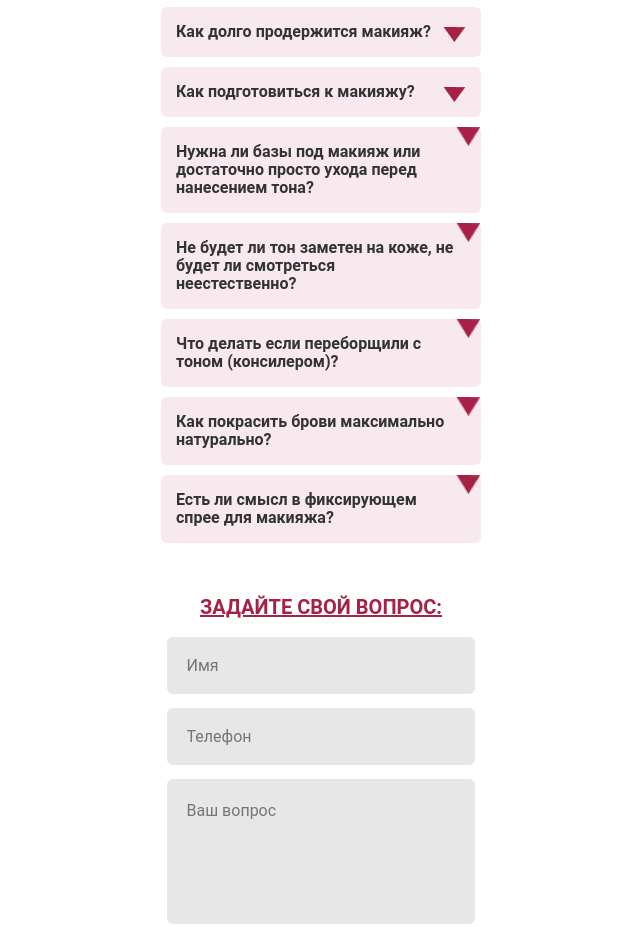
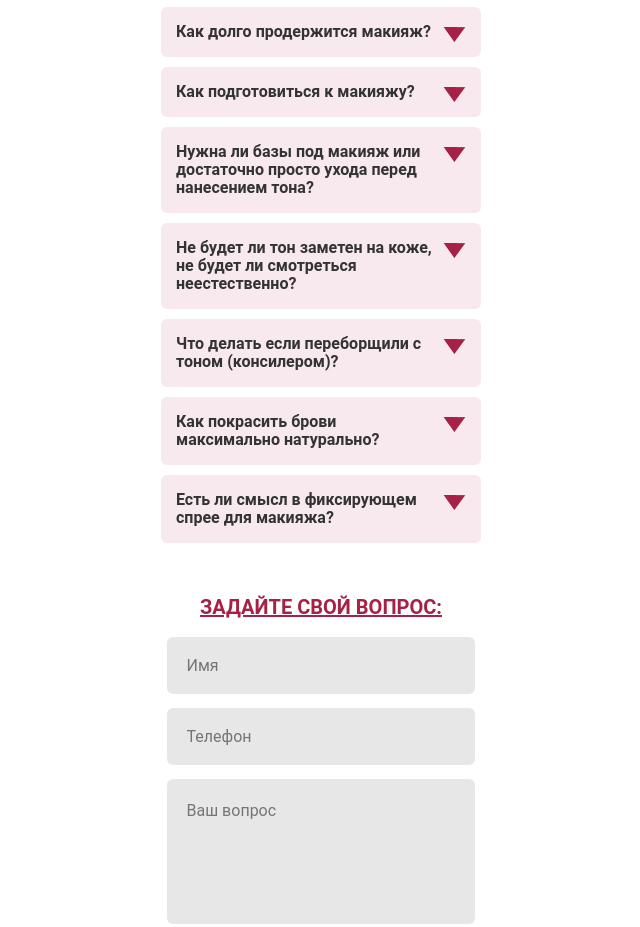
Before and after one commit to faramund21/Landing-Visazist.github.io, a plain HTML site: page index.html in a window 1280 px wide. Shown: the part 5443-6370 px from the top of the page, without its empty margins (319-959 px from the left). Drawn offline with Linux system fonts and the light colour scheme.

Commit message:
Выподающий список вопросs - обновил треугольники3

```diff
--- a/index.html
+++ b/index.html
@@ -401,49 +401,34 @@
             </details>
           </li>
           <li class="questions__item">
-            <div class="question-wrapper">
-              <h3 class="questions__question">Нужна ли базы под макияж или достаточно просто ухода перед нанесением тона?</h3>
-              <div class="questions__triangle">
-                <img src="img/triangle.png" width="25" height="20" alt="">
-              </div>
-            </div>
-            <p class="questions__answer visually-hidden">База нужна не всем. Есть универсальные средства 2 в 1 (уход и основа под макияж). Понять нужна ли вам база, можно после нанесения тонального средства. Например, если визуально вам хочется чего-то большего - скрыть расширенные поры, красноту, придать матовость, добавить сияния кожи - тогда следует использовать базу.</p>
+            <details class="question-wrapper">
+              <summary>Нужна ли базы под макияж или достаточно просто ухода перед нанесением тона?</summary>
+              <p class="questions__answer">База нужна не всем. Есть универсальные средства 2 в 1 (уход и основа под макияж). Понять нужна ли вам база, можно после нанесения тонального средства. Например, если визуально вам хочется чего-то большего - скрыть расширенные поры, красноту, придать матовость, добавить сияния кожи - тогда следует использовать базу.</p>
+            </details>
           </li>
           <li class="questions__item">
-            <div class="question-wrapper">
-              <h3 class="questions__question">Не будет ли тон заметен на коже, не будет ли смотреться неестественно?</h3>
-              <div class="questions__triangle">
-                <img src="img/triangle.png" width="25" height="20" alt="">
-              </div>
-            </div>
-            <p class="questions__answer visually-hidden">Не будет! Если кожа правильно подготовлена перед нанесением макияжа и верно подобран тон с учетом типа и состояния кожи.</p>
+            <details class="question-wrapper">
+              <summary>Не будет ли тон заметен на коже, не будет ли смотреться неестественно?</summary>
+              <p class="questions__answer">Не будет! Если кожа правильно подготовлена перед нанесением макияжа и верно подобран тон с учетом типа и состояния кожи.</p>
+            </details>
           </li>
           <li class="questions__item">
-            <div class="question-wrapper">
-              <h3 class="questions__question">Что делать если переборщили с тоном (консилером)?</h3>
-              <div class="questions__triangle">
-                <img src="img/triangle.png" width="25" height="20" alt="">
-              </div>
-            </div>
-            <p class="questions__answer visually-hidden">Если переборщили с тоном - можно взять спонж для тона или сухую кисть для нанесения тона, промакнуть излишки тонального крема (консилера) или воспользоваться ватной палочкой и подкручивающими движениями пройтись по той зоне, где необходимо убрать излишки средства.</p>
+            <details class="question-wrapper">
+              <summary>Что делать если переборщили с тоном (консилером)?</summary>
+              <p class="questions__answer">Если переборщили с тоном - можно взять спонж для тона или сухую кисть для нанесения тона, промакнуть излишки тонального крема (консилера) или воспользоваться ватной палочкой и подкручивающими движениями пройтись по той зоне, где необходимо убрать излишки средства.</p>
+            </details>
           </li>
           <li class="questions__item">
-            <div class="question-wrapper">
-              <h3 class="questions__question">Как покрасить брови максимально натурально?</h3>
-              <div class="questions__triangle">
-                <img src="img/triangle.png" width="25" height="20" alt="">
-              </div>
-            </div>
-            <p class="questions__answer visually-hidden">Не следует красить брови полностью. Покрасьте только там, где есть проблемы или не хватает интенсивности цвета. После этого причешите волоски, уложив их в нужном направлении. Закрепите брови фиксирующим гелем, чтобы сделать брови объемнее. Оттенок краски выбирайте в тон оттенка волосков.</p>
+            <details class="question-wrapper">
+              <summary>Как покрасить брови максимально натурально?</summary>
+              <p class="questions__answer">Не следует красить брови полностью. Покрасьте только там, где есть проблемы или не хватает интенсивности цвета. После этого причешите волоски, уложив их в нужном направлении. Закрепите брови фиксирующим гелем, чтобы сделать брови объемнее. Оттенок краски выбирайте в тон оттенка волосков.</p>
+            </details>
           </li>
           <li class="questions__item">
-            <div class="question-wrapper">
-              <h3 class="questions__question">Есть ли смысл в фиксирующем спрее для макияжа?</h3>
-              <div class="questions__triangle">
-                <img src="img/triangle.png" width="25" height="20" alt="">
-              </div>
-            </div>
-            <p class="questions__answer visually-hidden">Смысл есть! Он продлевает стойкость и свежесть макияжа на определенное количество времени, которое зависит от типа кожи и времени года. Еще одно преимущество такого спрея - это способность смешивает на лице кремовые и сухие текстуры, то есть усаживать макияж, делая его более сбалансированным.</p>
+            <details class="question-wrapper">
+              <summary>Есть ли смысл в фиксирующем спрее для макияжа?</summary>
+              <p class="questions__answer">Смысл есть! Он продлевает стойкость и свежесть макияжа на определенное количество времени, которое зависит от типа кожи и времени года. Еще одно преимущество такого спрея - это способность смешивает на лице кремовые и сухие текстуры, то есть усаживать макияж, делая его более сбалансированным.</p>
+            </details>
           </li>
         </ul>
       </section>
```
